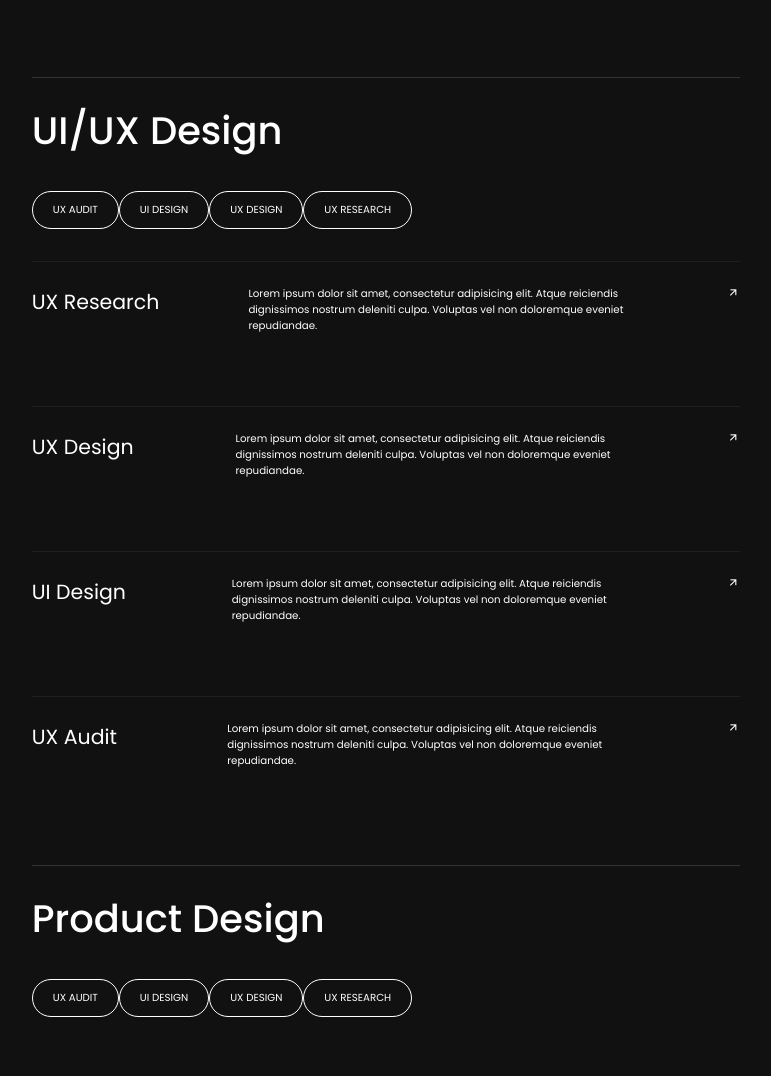
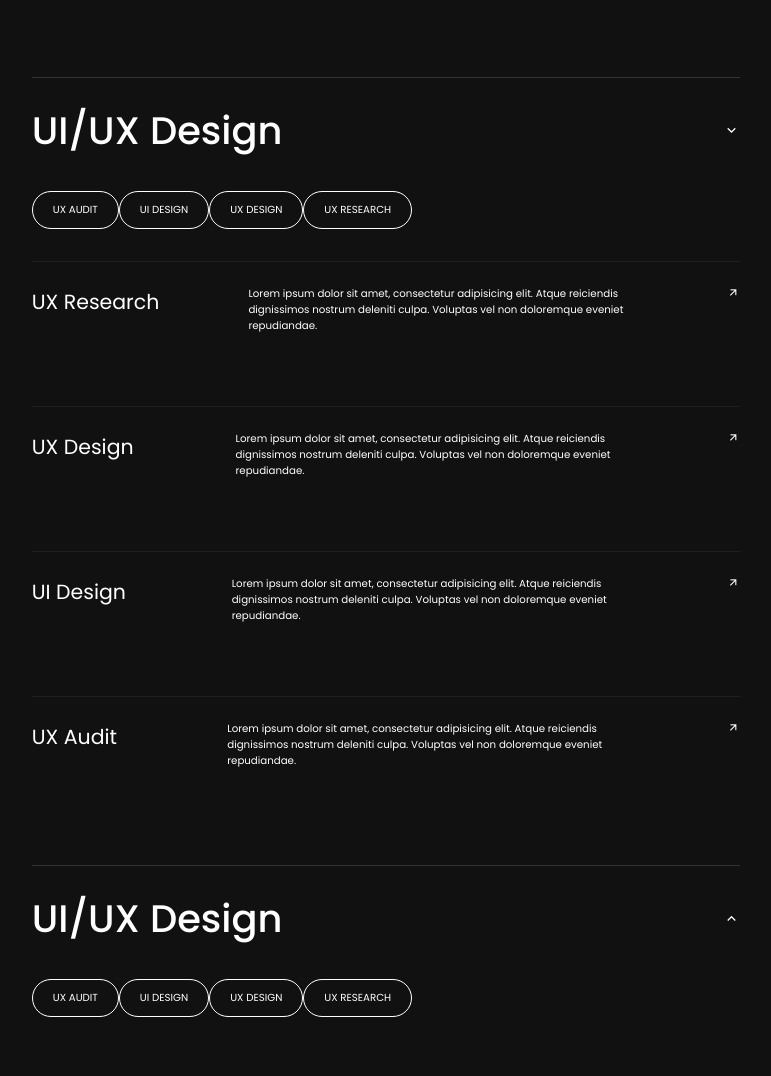
Before and after one commit to raj-humne/lazarev, a plain HTML site: page lazarev.html in a window 1280 px wide. Shown: the part 5555-6631 px from the top of the page, without its empty margins (406-1177 px from the left). Drawn offline with nearby package versions, Linux system fonts and the light colour scheme.

Commit message:
arrow pg7 completed

```diff
--- a/lazarev.css
+++ b/lazarev.css
@@ -585,6 +585,18 @@ summary::marker{
     border-top: 1px solid #333;
     padding: 3vh 0;
 }
+.arrow{
+    /* background-color: red; */
+    height: 100%;
+    width: 100%;
+    display: flex;
+    align-items: center;
+    justify-content: space-between;
+
+}
+.active{
+    transform: rotate(180deg);
+}
 /*complete page 7 list open close icon tag*/
 .page8{
     height: 100vh;
--- a/lazarev.html
+++ b/lazarev.html
@@ -238,7 +238,11 @@
     <div class="uiux">
     <details open>
        <summary>
-         <h1>UI/UX Design</h1>
+        <div class="arrow">
+            <h1>UI/UX Design</h1>
+         <i class="ri-arrow-down-s-line down-arrow"></i>
+         <!-- <i class="ri-arrow-up-s-line up-arrow"></i> -->
+        </div>
 
     <div class="flex">
         <h4>UX AUDIT</h4>
@@ -277,7 +281,11 @@
     <div class="product">
     <details>
        <summary>
-         <h1>Product Design</h1>
+         <div class="arrow">
+            <h1>UI/UX Design</h1>
+         <i class="ri-arrow-up-s-line down-arrow"></i>
+         <!-- <i class="ri-arrow-up-s-line up-arrow"></i> -->
+        </div>
     <div class="flex">
         <h4>UX AUDIT</h4>
         <h4>UI DESIGN</h4>
--- a/lazarev.js
+++ b/lazarev.js
@@ -98,6 +98,13 @@ sections.forEach((elem)=>{
         elem.childNodes[3].load()
     })
 })
+var upArr = document.querySelectorAll(".arrow")
+upArr.forEach(arrow=>{
+arrow.addEventListener("click", ()=>{
+arrow.children[1].classList.toggle("active")
+})
+})
+
 page3VideoAnim()
 // navAnimation()
 page2Anim()
```
